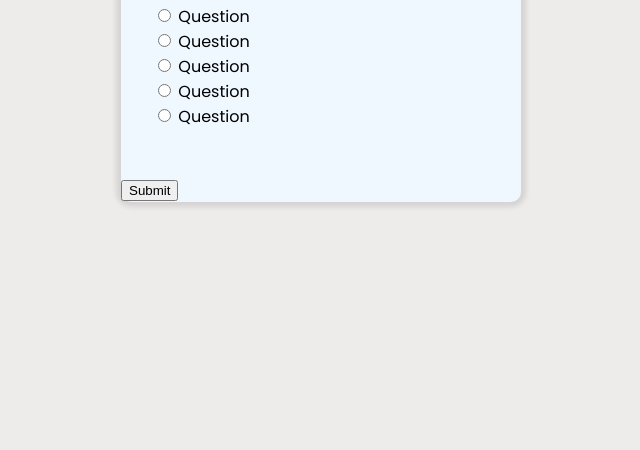
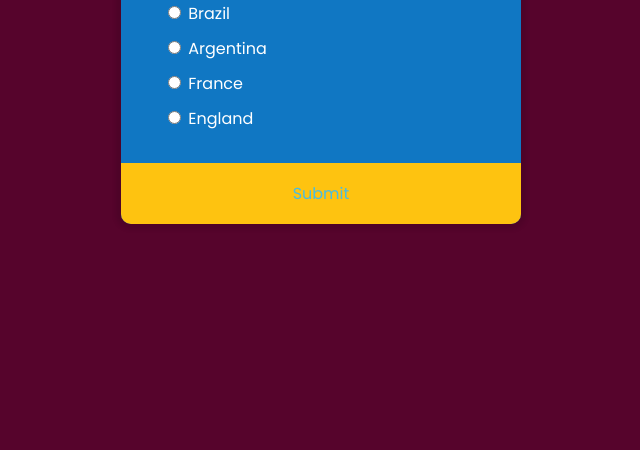
Before and after one commit to nazhansukri11/Quiz_App, a plain HTML site: page index.html in a window 1280 px wide. Shown: the part 350-800 px from the top of the page, without its empty margins (319-959 px from the left). Drawn offline with Linux system fonts and the light colour scheme.

Commit message:
Add eventListener and manipulating DOM

```diff
--- a/index.html
+++ b/index.html
@@ -6,39 +6,35 @@
     <meta name="viewport" content="width=device-width, initial-scale=1.0">
     <title>Quiz</title>
     <link rel="stylesheet" href="style.css">
-    <script src="script.js"></script>
+    <script src="script.js" defer></script>
 </head>
 <body>
     <div class="quiz-container">
 
         <div class="question-header">
-            <h2>Question</h2>
+            <h2 id="question">Question</h2>
 
             <ul>
                 <li>
-                    <input type="radio" name="answer" id="d">
-                    <label for="">Question</label>
+                    <input type="radio" name="answer" id="a">
+                    <label id="a_text" for="">Question</label>
+                </li>
+                <li>
+                    <input type="radio" name="answer" id="b">
+                    <label id="b_text" for="">Question</label>
+                </li>
+                <li>
+                    <input type="radio" name="answer" id="c">
+                    <label id="c_text" for="">Question</label>
                 </li>
                 <li>
                     <input type="radio" name="answer" id="d">
-                    <label for="">Question</label>
-                </li>
-                <li>
-                    <input type="radio" name="answer" id="c">
-                    <label for="">Question</label>
-                </li>
-                <li>
-                    <input type="radio" name="answer" id="a">
-                    <label for="">Question</label>
-                </li>
-                <li>
-                    <input type="radio" name="answer" id="d">
-                    <label for="">Question</label>
+                    <label id="d_text" for="">Question</label>
                 </li>
             </ul>
         </div>
 
-        <button>Submit</button>
+        <button id="btnSubmit">Submit</button>
     </div>
 </body>
 </html>
--- a/script.js
+++ b/script.js
@@ -39,4 +39,37 @@ const quizData=[
         d:'Muller',
         correct: 'd'
     }
-]
+];
+
+
+const questionEl=document.getElementById('question');
+const a_text=document.getElementById('a_text');
+const b_text=document.getElementById('b_text');
+const c_text=document.getElementById('c_text');
+const d_text=document.getElementById('d_text');
+const btnSubmit=document.getElementById('btnSubmit');
+
+let currentQuiz=0;
+function loadQuiz(){
+        const currentQuizData=quizData[currentQuiz];
+
+    questionEl.innerText=currentQuizData.question;
+
+    a_text.innerText=currentQuizData.a;
+    b_text.innerText=currentQuizData.b;
+    c_text.innerText=currentQuizData.c;
+    d_text.innerText=currentQuizData.d;
+
+}
+loadQuiz();
+
+
+btnSubmit.addEventListener("click",()=>{
+    currentQuiz++;
+    if(currentQuiz<quizData.length){
+        loadQuiz();
+    }
+    else{
+        alert("You answer all the question")
+    }
+});
--- a/style.css
+++ b/style.css
@@ -9,16 +9,17 @@
 body{
     font-family: "Poppins", sans-serif;
     margin: 0;
-    background-color: rgb(238, 235, 235);
+    background-color: #56042C;
     display: flex;
     flex-direction: column;
     justify-content: center;
     align-items: center;
     min-height: 100vh;
+    color: white;
 }
 
 .quiz-container{
-    background-color: aliceblue;
+    background-color: #1077C3;
     width: 400px;
     /* display: flex;
     flex-direction: column;
@@ -27,13 +28,32 @@ body{
     border-radius: 10px;
     box-shadow: 0 0 5px 5px rgba(0,0,0,0.1);
     max-width: 100%;
+    overflow: hidden;
 }
 
 .question-header{
-    padding:2rem;
+    padding:1rem 2rem;
 }
 
 ul{
     list-style-type: none;
     padding: 0;
 }
+ul li{
+    margin: 10px;
+    font-size: 1rem;
+}
+button{
+    background-color:#FEC310 ;
+    color:#49bCE3;
+    font-family: inherit;
+    display: block;
+    border: none;
+    width: 100%;
+    font-size: 1rem;
+    padding: 18px;
+}
+
+button:hover{
+    color:rgb(166, 160, 160);
+}
```
